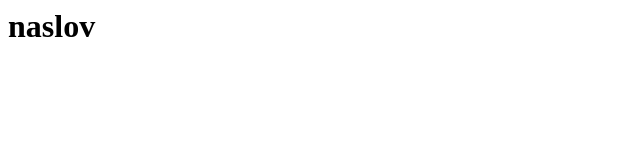
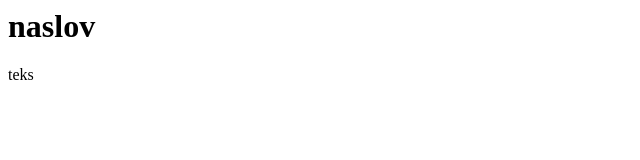
Before and after one commit to aleksandarkovacevic93/uno, a plain HTML site: page index.html in a window 1280 px wide. Shown: the full height of the page, 0-640 px from the left. Drawn offline with Linux system fonts and the light colour scheme.

Commit message:
Update index.html
promena

```diff
--- a/index.html
+++ b/index.html
@@ -1 +1,2 @@
 <h1>naslov</h1>
+<p>teks</p>
```
